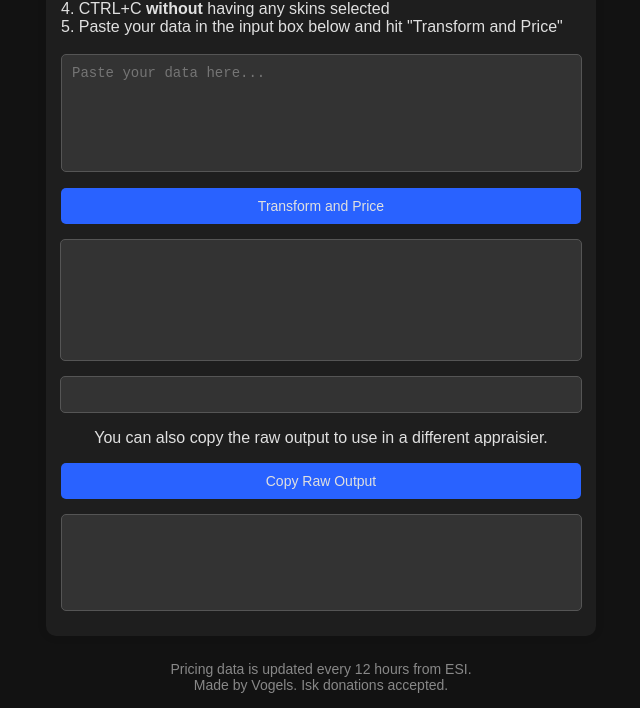
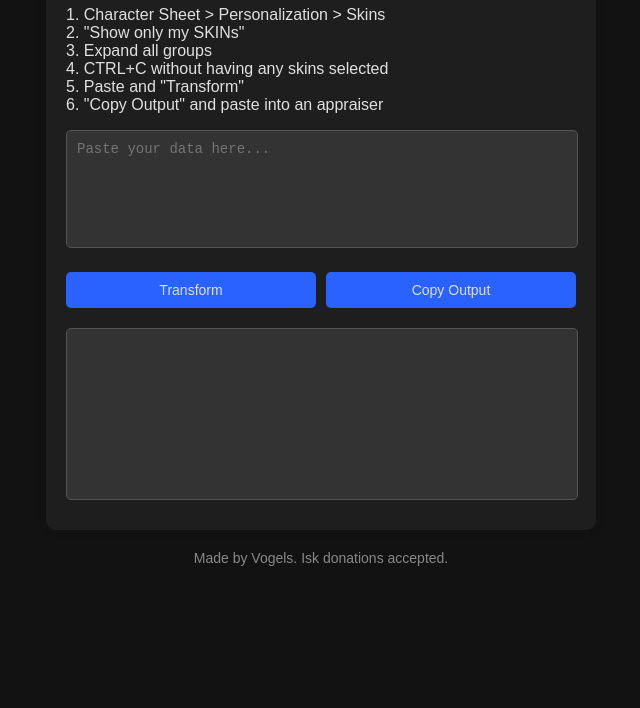
Before and after one commit to carbrf/esdt, a plain HTML site: page index.html in a window 1280 px wide. Shown: the part 164-872 px from the top of the page, without its empty margins (319-959 px from the left). After the commit the page ends 800 px from the top, so only its background shows below. Drawn offline with Linux system fonts and the light colour scheme; no server answers; a script that the page names is missing.

Commit message:
Update index.html

```diff
--- a/index.html
+++ b/index.html
@@ -13,15 +13,9 @@
             color: #e0e0e0;
             display: flex;
             flex-direction: column;
-            min-height: 100vh;
-        }
-        .main-container {
+            justify-content: center;
             align-items: center;
-            display: flex;
-            flex-direction: column;
-            width: 100%;
-            margin-bottom: 5px;
-            padding-top: 15px;
+            height: 100vh;
         }
         .container {
             max-width: 550px;
@@ -29,13 +23,11 @@
             background-color: #1e1e1e;
             border-radius: 10px;
             box-shadow: 0 0 10px rgba(0, 0, 0, 0.1);
-            padding: 15px;
+            padding: 20px;
             box-sizing: border-box;
-            margin-bottom: 20px;
         }
-        textarea, .output, .pricing-output, .total-price {
-            align-self: center;
-            width: 96%;
+        textarea, .output {
+            width: 490px;
             background-color: #333;
             color: #e0e0e0;
             border: 1px solid #555;
@@ -44,16 +36,15 @@
             border-radius: 5px;
             resize: none;
             font-size: 14px;
-            display: block; /* Ensure each item occupies its own line */
         }
         .button-container {
             display: flex;
             justify-content: space-between;
-            margin-top: 15px;
-            gap: 10px;
+            margin-top: 20px;
+            gap: 10px; /* Adjust the gap between buttons */
         }
         button {
-            padding: 10px 15px;
+            padding: 10px 20px;
             background-color: #2962ff;
             color: #e0e0e0;
             border: none;
@@ -61,113 +52,60 @@
             border-radius: 5px;
             transition: background-color 0.3s ease;
             font-size: 14px;
-            flex: 1;
+            flex: 1; /* Make buttons grow evenly */
             outline: none;
         }
         button:hover {
             background-color: #0039cb;
         }
-        .output, .pricing-output {
-
-            margin-top: 15px;
-            height: 75px;
-            overflow-y: auto;
-            white-space: pre-wrap; /* Preserve whitespace for formatting */
-        }
-        .total-price {
-
-            margin-top: 15px;
+        .output {
+            margin-top: 20px;
+            background-color: #333;
+            border: 1px solid #555;
             padding: 10px;
-            width: 96%;
-            text-align: center;
-            justify-content: space-between;
             border-radius: 5px;
-            height: 15px;
+            font-size: 14px;
+            white-space: pre-wrap;
+            height: 150px; /* Set fixed height */
+            overflow-y: auto; /* Add scrollbar if content exceeds height */
         }
         #copy-feedback {
-
             font-size: 14px;
             color: #2962ff;
             margin-top: 10px;
             text-align: center;
-
-        }
-        .pricing-container {
-            max-width: 600px;
-            width: 100%;
-            display: flex;
-            flex-direction: column;
-
         }
         .footer {
-            margin-bottom: 15px;
+            margin-top: 20px;
             text-align: center;
             font-size: 14px;
             color: #888;
-            width: 100%;
         }
     </style>
 </head>
 <body>
-    <div class="main-container">
-        <div class="container">
-            <h1 style="text-align: center;">EVE SKINs Data Transformer</h1>
-            <p style="text-align: Left;">
-                1. Character Sheet > Personalization > Skins<br>
-                2. "Show only my SKINs"<br>
-                3. Expand all groups<br>
-                4. CTRL+C <b>without</b> having any skins selected<br>
-                5. Paste your data in the input box below and hit "Transform and Price"<br><br>
-            <textarea id="input" rows="6" placeholder="Paste your data here..."></textarea>
-            <div class="button-container">
-                <button onclick="transformData()">Transform and Price</button>
-            </div>
-            <div class="pricing-container">
-                <div class="pricing-output" id="pricing-output" style="height: 100px;"></div>
-                <div class="total-price" id="total-price"></div>
-            </div>
-            <p style="text-align: center;">You can also copy the raw output to use in a different appraisier.</p>
-            <div class="button-container">
-                <button onclick="copyOutput()">Copy Raw Output</button>
-            </div>
-            <div class="output" id="output"></div>
-            <div id="copy-feedback"></div>
+    <div class="container">
+        <h1 style="text-align: center;">EVE SKINs Data Transformer</h1>
+        <p style="text-align: left;">1. Character Sheet > Personalization > Skins
+            <br>2. "Show only my SKINs"
+            <br>3. Expand all groups
+            <br>4. CTRL+C without having any skins selected
+            <br>5. Paste and "Transform"
+            <br>6. "Copy Output" and paste into an appraiser</p>
+        <textarea id="input" rows="6" placeholder="Paste your data here..."></textarea>
+        <div class="button-container">
+            <button onclick="transformData()">Transform</button>
+            <button onclick="copyOutput()">Copy Output</button>
         </div>
-
-
+        <div class="output" id="output"></div>
+        <div id="copy-feedback"></div>
     </div>
 
     <div class="footer">
-        Pricing data is updated every 12 hours from ESI. <br>
-        Made by Vogels.
-        Isk donations accepted.
+        Made by Vogels. Isk donations accepted.
     </div>
 
-    <!-- Add jsyaml library to parse YAML files -->
-    <script src="https://cdnjs.cloudflare.com/ajax/libs/js-yaml/4.1.0/js-yaml.min.js"></script>
     <script>
-        let skins = {};
-        let prices = [];
-
-        // Fetch SKIN names and prices from the JSON/YAML files
-        fetch('skins.yaml')
-            .then(response => response.text())
-            .then(data => {
-                skins = jsyaml.load(data);
-                console.log('Loaded skins:', skins); // Debugging line
-            });
-
-        fetch('prices.json')
-            .then(response => response.json())
-            .then(data => {
-                prices = data;
-                console.log('Loaded prices:', prices); // Debugging line
-            });
-
-        function formatPrice(price) {
-            return price.toString().replace(/\B(?=(\d{3})+(?!\d))/g, ",");
-        }
-
         function transformData() {
             const inputText = document.getElementById('input').value;
             const lines = inputText.split('\n');
@@ -184,33 +122,6 @@
             });
 
             document.getElementById('output').textContent = outputLines.join('\n');
-
-            const pricingOutput = [];
-            let totalPrice = 0;
-
-            outputLines.forEach(item => {
-                const itemName = item.replace(' SKIN', '');
-                const skin = Object.values(skins).find(skin => skin.internalName === itemName);
-                console.log('Processing item:', item, 'Item name:', itemName, 'Found skin:', skin); // Debugging line
-                if (skin && skin.types && skin.types.length > 0) {
-                    const typeId = skin.types[0];
-                    const priceInfo = prices.find(price => price.type_id === typeId);
-                    console.log('Found price info:', priceInfo); // Debugging line
-                    if (priceInfo) {
-                        const price = Math.floor(priceInfo.average_price);
-                        const formattedPrice = formatPrice(price);
-                        pricingOutput.push(`${item} - ${formattedPrice}`);
-                        totalPrice += price;
-                    } else {
-                        pricingOutput.push(`${item} - Price Not Available`);
-                    }
-                } else {
-                    pricingOutput.push(`${item} - Type ID Not Found`);
-                }
-            });
-
-            document.getElementById('pricing-output').textContent = pricingOutput.join('\n');
-            document.getElementById('total-price').textContent = `Total Price: ${formatPrice(totalPrice)}`;
         }
 
         function copyOutput() {
```
